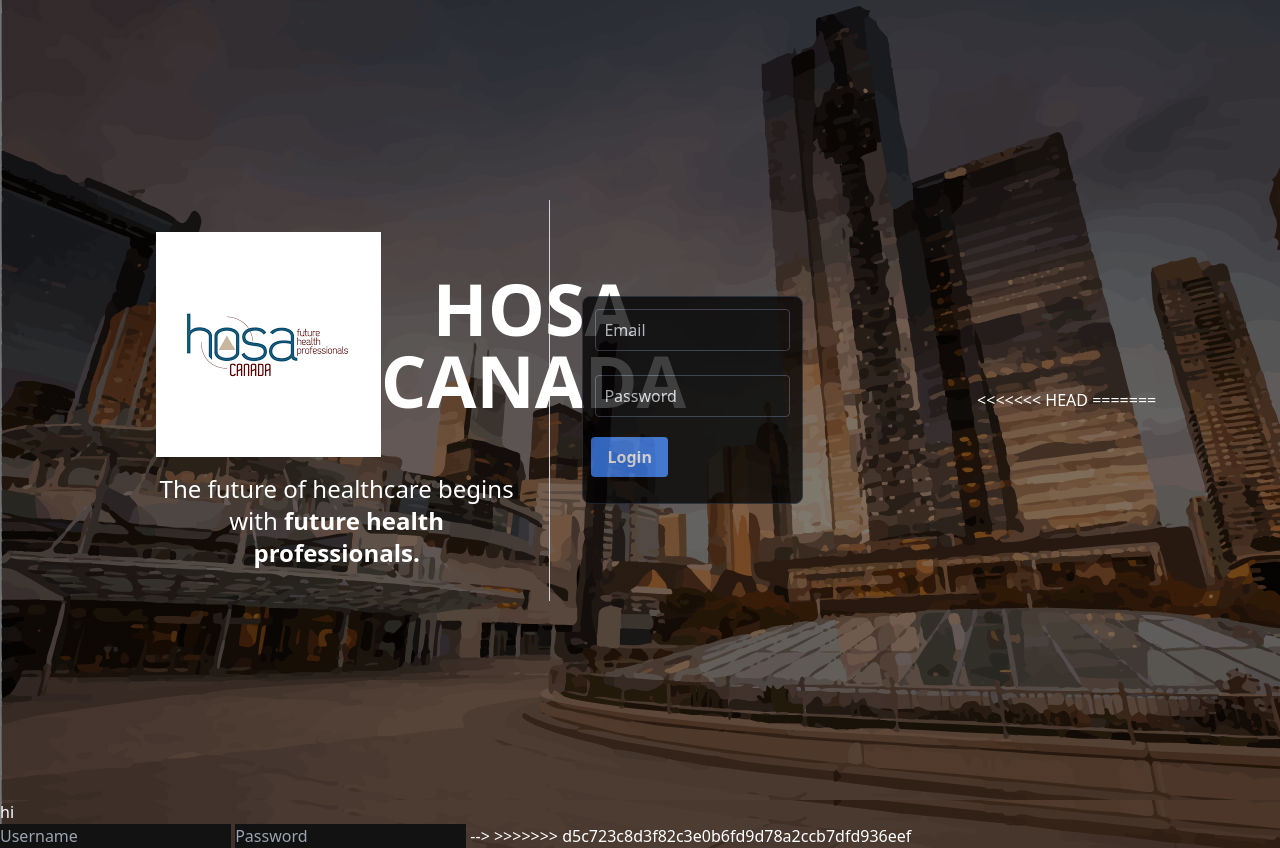
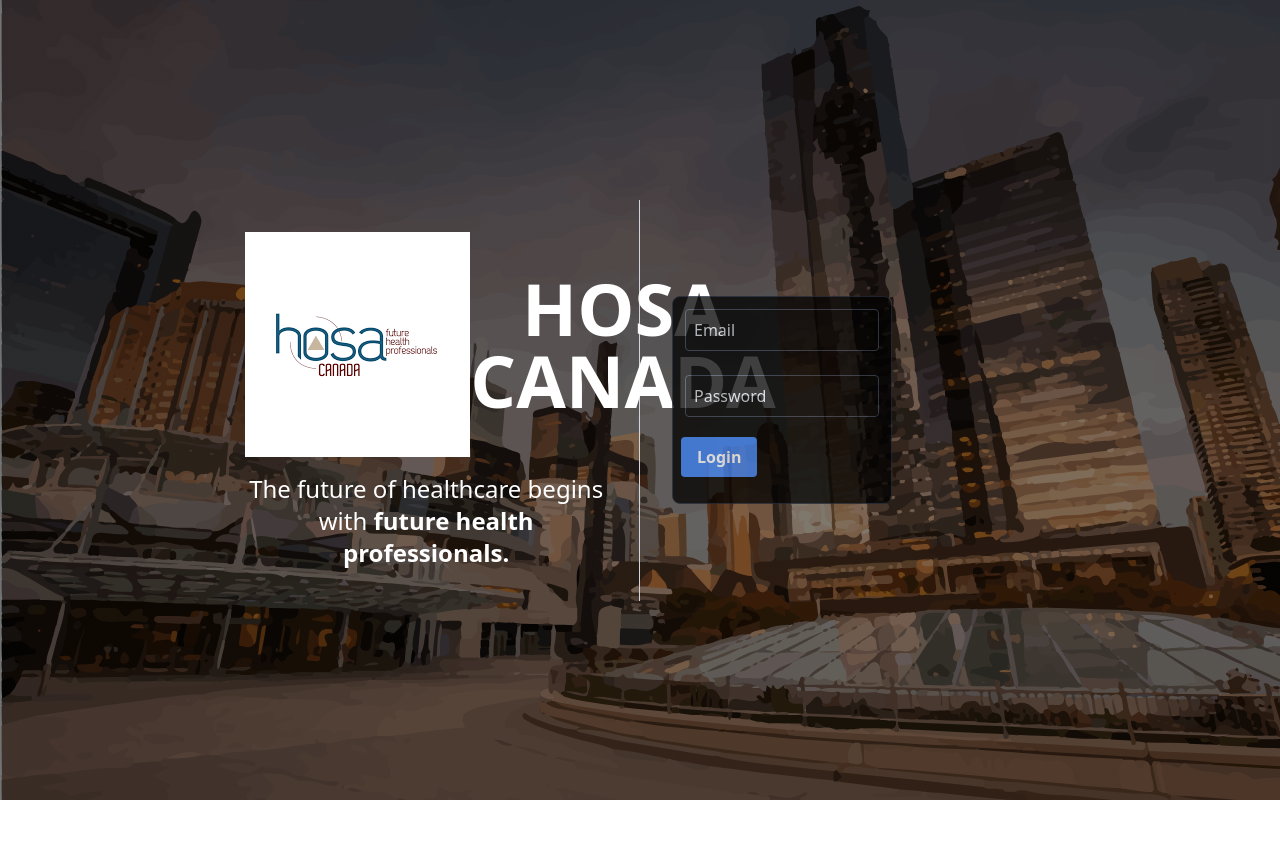
Before and after one commit to Crux-Platforms/HOSAExpressPracticePlatform, a Node server app: page / in a window 1280 px wide. After the commit the page ends 800 px from the top, so only its background shows below. Run offline with Node 20, Linux system fonts and the light colour scheme; style sheets or scripts are compiled from the project's sources; some libraries are stand-ins or nearby versions.

Commit message:
style:homepage

```diff
--- a/views/homepage.ejs
+++ b/views/homepage.ejs
@@ -55,31 +55,6 @@
 
         </div>
       </div>
-<<<<<<< HEAD
-=======
-    </div>
-
-    <!-- <h1 class="text-cyan-300 text-3xl font-bold underline"> hi</h1>
-    <form action="/login" method="post">
-
-  <!-- ________________________________________ LOGO STARTS ________________________________________________ -->
-  <body>
-    <p> hi</p>
-    <form action="/login" method="">
-
-      <input type="text" name="username" placeholder="Username">
-      <input type="password" name="password" placeholder="Password">
-      <!-- add line and then button for login with google -->
-    <!-- <button type="submit">Login</button>
-    </form>
-
-    <hr>
-    <form action="/login" method="get">
-      <button type="submit"> Login With google</button>
-    </form> --> -->
-  </div>
-  </div>
->>>>>>> d5c723c8d3f82c3e0b6fd9d78a2ccb7dfd936eef
   </div>
 
 </html>
```
